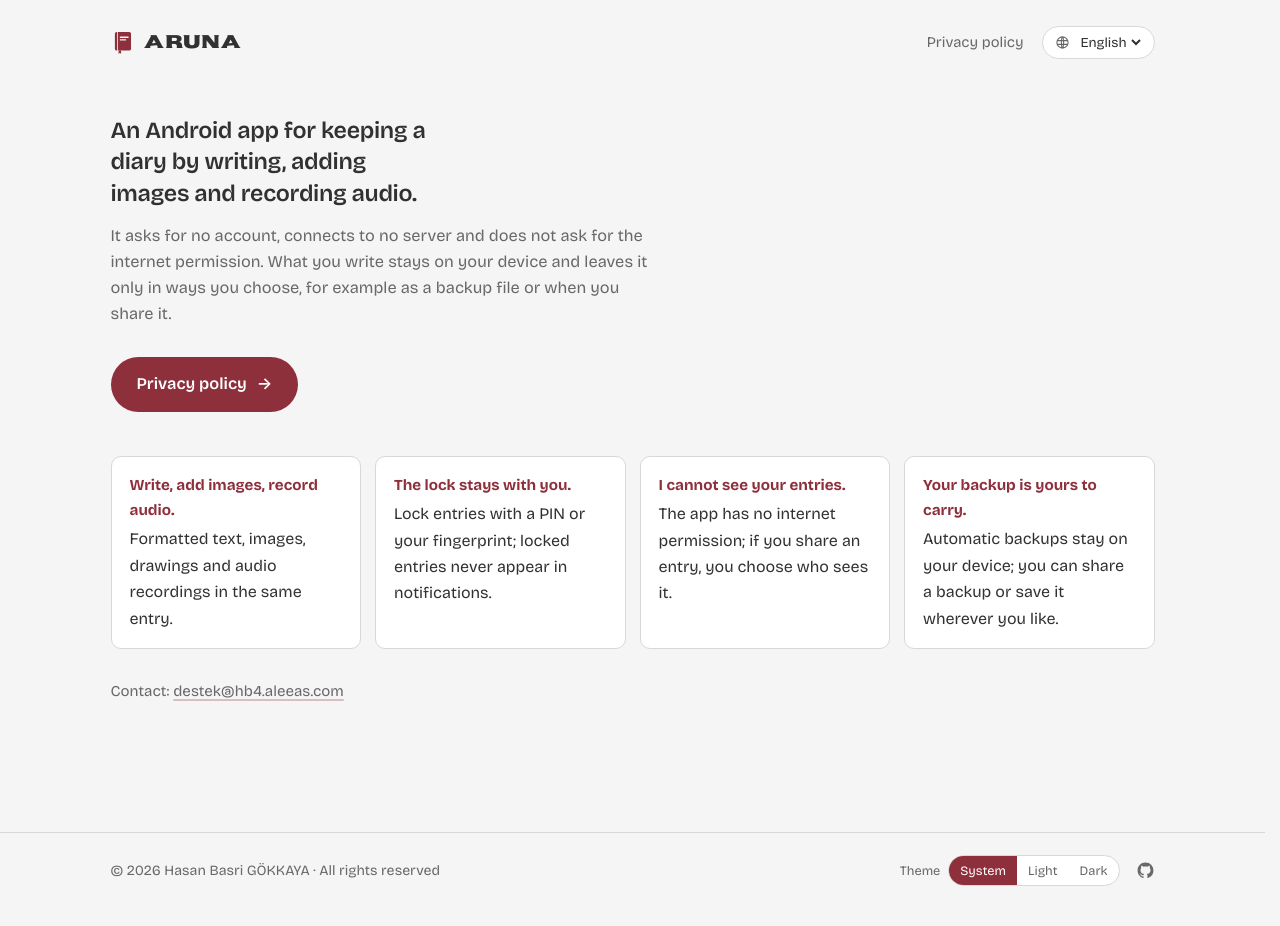
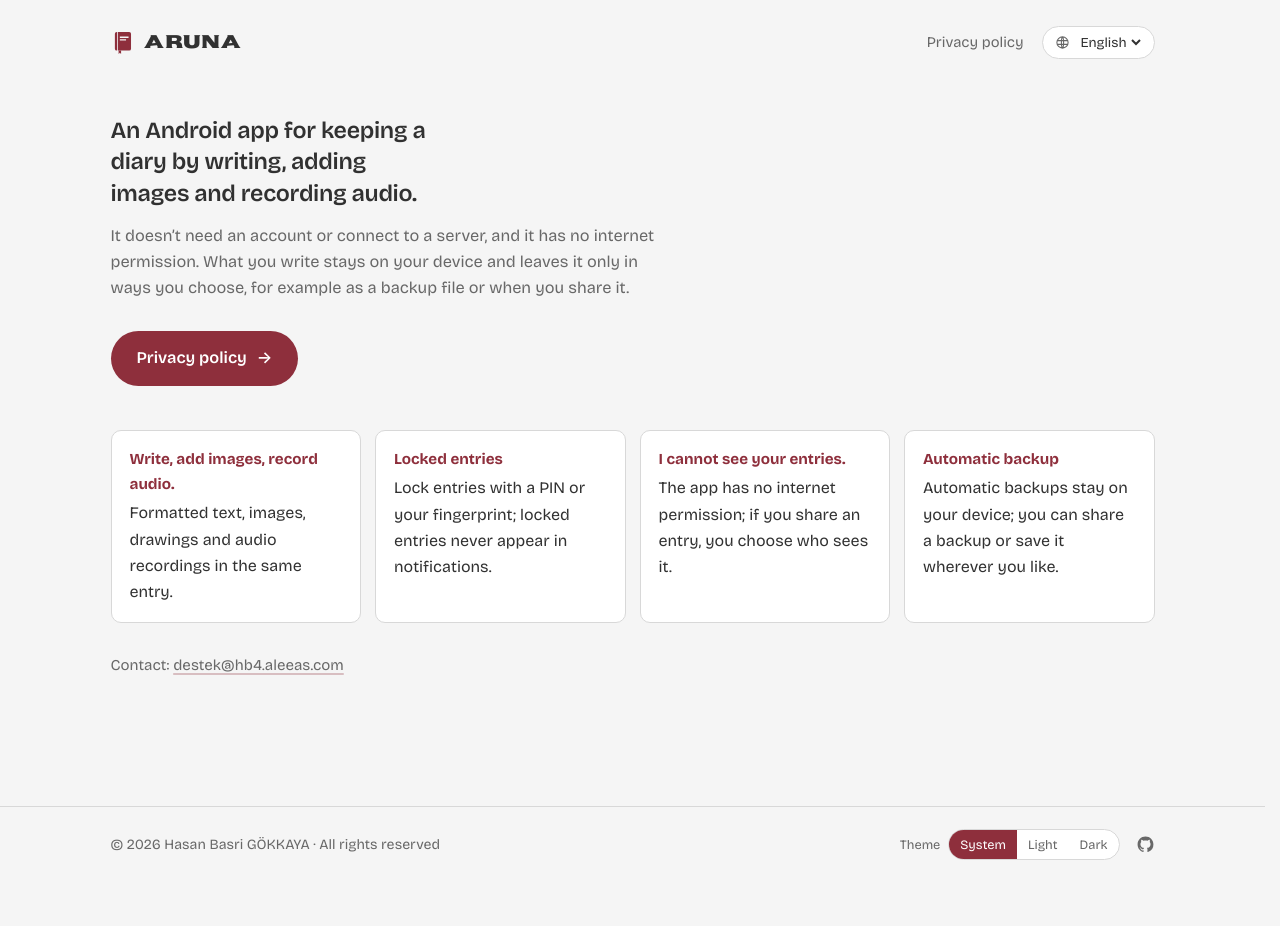
Before and after one commit to HB4sri/aruna-web, a Jekyll site: the page built from index.md, in a window 1280 px wide. Built offline with Jekyll 4.4.1, drawn with Linux system fonts in a browser that asks for light colours; our own code applies the rules of GitHub Pages for plain Markdown files; after the commit the page ends 900 px from its top, so only the background shows below that.

```diff
--- a/index.md
+++ b/index.md
@@ -25,16 +25,16 @@ Destek: [destek@hb4.aleeas.com](mailto:destek@hb4.aleeas.com)
 An Android app for keeping a diary by writing, adding images and recording audio.
 {: .tanit}
 
-It asks for no account, connects to no server and does not ask for the internet permission. What you write stays on your device and leaves it only in ways you choose, for example as a backup file or when you share it.
+It doesn't need an account or connect to a server, and it has no internet permission. What you write stays on your device and leaves it only in ways you choose, for example as a backup file or when you share it.
 {: .alt-tanit}
 
 - [Privacy policy](gizlilik)
 {: .baglar}
 
 - **Write, add images, record audio.** Formatted text, images, drawings and audio recordings in the same entry.
-- **The lock stays with you.** Lock entries with a PIN or your fingerprint; locked entries never appear in notifications.
+- **Locked entries** Lock entries with a PIN or your fingerprint; locked entries never appear in notifications.
 - **I cannot see your entries.** The app has no internet permission; if you share an entry, you choose who sees it.
-- **Your backup is yours to carry.** Automatic backups stay on your device; you can share a backup or save it wherever you like.
+- **Automatic backup** Automatic backups stay on your device; you can share a backup or save it wherever you like.
 {: .ozellikler}
 
 Contact: [destek@hb4.aleeas.com](mailto:destek@hb4.aleeas.com)
```
Also changed, not shown: other parts of index.md (+3 -3 lines), README.md.
